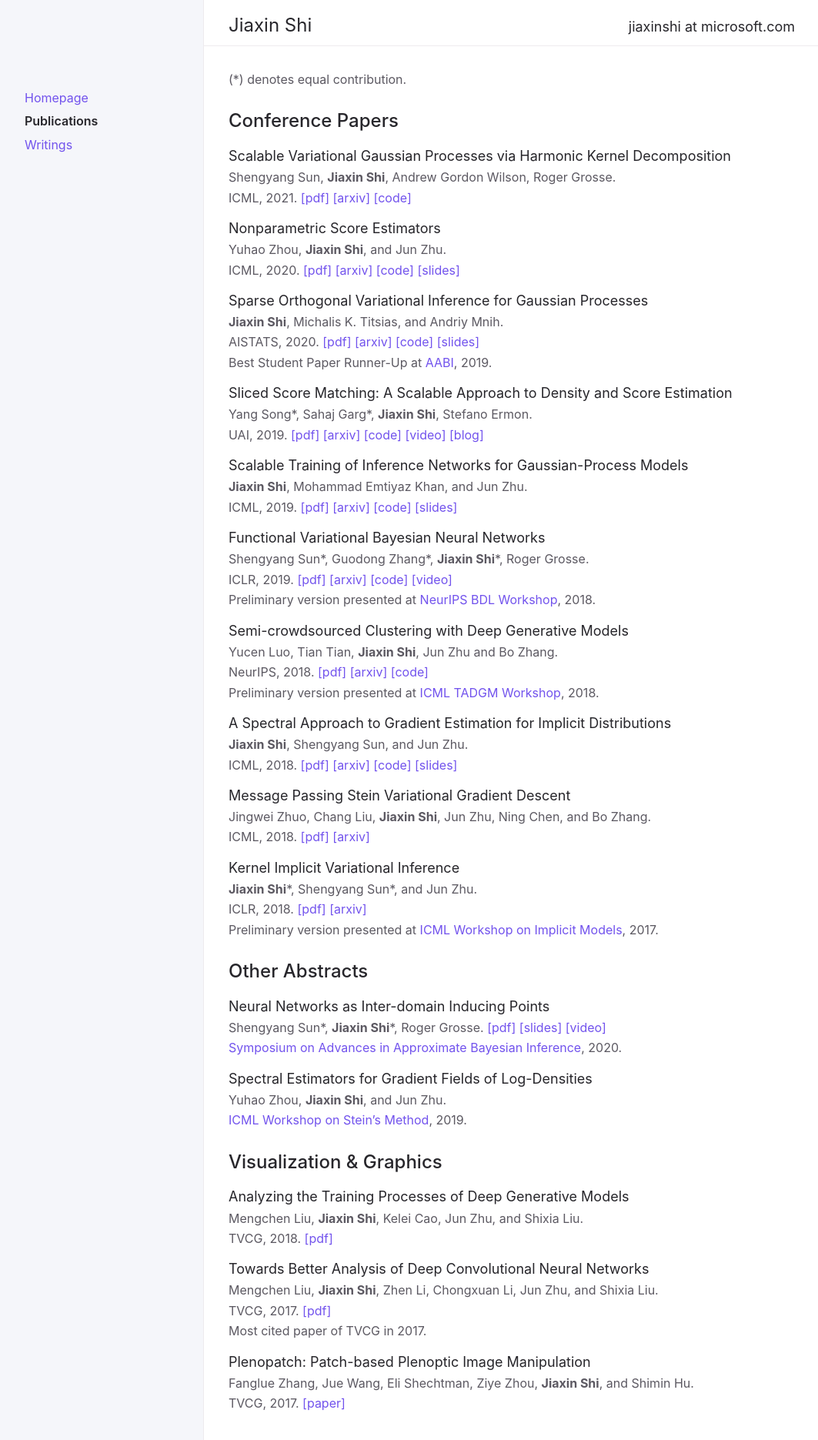
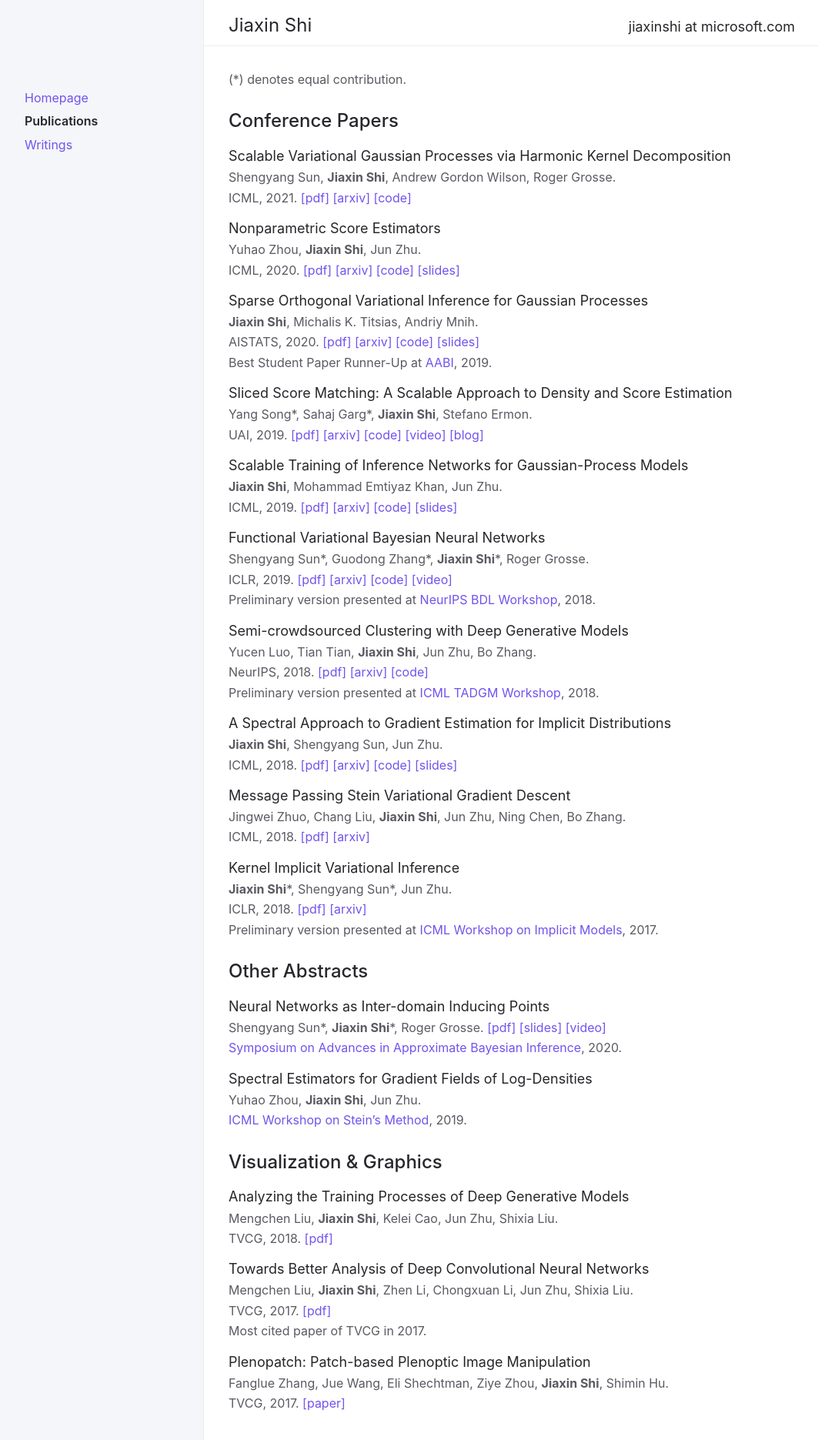
Before and after one commit to thjashin/thjashin.github.io, a Jekyll site: the page built from publications.md, in a window 1280 px wide. Shown: the top 1871 px of the page at 77% size, without its empty margins (91-1154 px from the left). Built offline with Jekyll 4.4.1, drawn with Linux system fonts in a browser that asks for light colours.

Commit message:
remove and

```diff
--- a/publications.md
+++ b/publications.md
@@ -23,7 +23,7 @@ ICML, 2021.
 
 Nonparametric Score Estimators
 {: .fs-5 .mb-1 .text-grey-dk-300}
-Yuhao Zhou, **Jiaxin Shi**, and Jun Zhu.
+Yuhao Zhou, **Jiaxin Shi**, Jun Zhu.
 {: .mb-1}
 ICML, 2020.
 [[pdf]](https://arxiv.org/pdf/2005.10099)
@@ -33,7 +33,7 @@ ICML, 2020.
 
 Sparse Orthogonal Variational Inference for Gaussian Processes
 {: .fs-5 .mb-1 .text-grey-dk-300}
-**Jiaxin Shi**, Michalis K. Titsias, and Andriy Mnih.
+**Jiaxin Shi**, Michalis K. Titsias, Andriy Mnih.
 {: .mb-1}
 AISTATS, 2020.
 [[pdf]](https://arxiv.org/pdf/1910.10596)
@@ -56,7 +56,7 @@ UAI, 2019.
 
 Scalable Training of Inference Networks for Gaussian-Process Models
 {: .fs-5 .mb-1 .text-grey-dk-300}
-**Jiaxin Shi**, Mohammad Emtiyaz Khan, and Jun Zhu.
+**Jiaxin Shi**, Mohammad Emtiyaz Khan, Jun Zhu.
 {: .mb-1}
 ICML, 2019.
 [[pdf]](https://arxiv.org/pdf/1905.10969.pdf)
@@ -78,7 +78,7 @@ Preliminary version presented at [NeurIPS BDL Workshop](http://bayesiandeeplearn
 
 Semi-crowdsourced Clustering with Deep Generative Models
 {: .fs-5 .mb-1 .text-grey-dk-300}
-Yucen Luo, Tian Tian, **Jiaxin Shi**, Jun Zhu and Bo Zhang.
+Yucen Luo, Tian Tian, **Jiaxin Shi**, Jun Zhu, Bo Zhang.
 {: .mb-1}
 NeurIPS, 2018.
 [[pdf]](https://arxiv.org/pdf/1810.11971.pdf)
@@ -89,7 +89,7 @@ Preliminary version presented at [ICML TADGM Workshop](https://sites.google.com/
 
 A Spectral Approach to Gradient Estimation for Implicit Distributions
 {: .fs-5 .mb-1 .text-grey-dk-300}
-**Jiaxin Shi**, Shengyang Sun, and Jun Zhu.
+**Jiaxin Shi**, Shengyang Sun, Jun Zhu.
 {: .mb-1}
 ICML, 2018.
 [[pdf]](https://arxiv.org/pdf/1806.02925.pdf)
@@ -99,7 +99,7 @@ ICML, 2018.
 
 Message Passing Stein Variational Gradient Descent
 {: .fs-5 .mb-1 .text-grey-dk-300}
-Jingwei Zhuo, Chang Liu, **Jiaxin Shi**, Jun Zhu, Ning Chen, and Bo Zhang.
+Jingwei Zhuo, Chang Liu, **Jiaxin Shi**, Jun Zhu, Ning Chen, Bo Zhang.
 {: .mb-1}
 ICML, 2018.
 [[pdf]](http://proceedings.mlr.press/v80/zhuo18a/zhuo18a.pdf)
@@ -107,7 +107,7 @@ ICML, 2018.
 
 Kernel Implicit Variational Inference
 {: .fs-5 .mb-1 .text-grey-dk-300}
-**Jiaxin Shi**\*, Shengyang Sun\*, and Jun Zhu.
+**Jiaxin Shi**\*, Shengyang Sun\*, Jun Zhu.
 {: .mb-1}
 ICLR, 2018.
 [[pdf]](https://arxiv.org/pdf/1705.10119.pdf)
@@ -128,7 +128,7 @@ Shengyang Sun*, **Jiaxin Shi**\*, Roger Grosse.
 
 Spectral Estimators for Gradient Fields of Log-Densities
 {: .fs-5 .mb-1 .text-grey-dk-300}
-Yuhao Zhou, **Jiaxin Shi**, and Jun Zhu.
+Yuhao Zhou, **Jiaxin Shi**, Jun Zhu.
 {: .mb-1}
 [ICML Workshop on Stein's Method](https://steinworkshop.github.io/), 2019.
 
@@ -144,7 +144,7 @@ NeurIPS Bayesian Deep Learning Workshop, Montréal, Canada, 2018.
 <!--
 Semi-crowdsourced Clustering with Deep Generative Models
 {: .fs-5 .mb-1 .text-grey-dk-300}
-Yucen Luo, Tian Tian, **Jiaxin Shi**, Jun Zhu and Bo Zhang.
+Yucen Luo, Tian Tian, **Jiaxin Shi**, Jun Zhu, Bo Zhang.
 {: .mb-1}
 ICML Workshop on Theoretical Foundations and Applications of Deep Generative Models, Stockholm, Sweden, 2018.
 [[pdf]](https://drive.google.com/open?id=1waXNf7-Mko4A0WvGVnlMndRRvEMCT3YX)
@@ -153,7 +153,7 @@ ICML Workshop on Theoretical Foundations and Applications of Deep Generative Mod
 <!--
 Implicit Variational Inference with Kernel Density Ratio Fitting
 {: .fs-5 .mb-1 .text-grey-dk-300}
-**Jiaxin Shi**, Shengyang Sun and Jun Zhu.
+**Jiaxin Shi**, Shengyang Sun, Jun Zhu.
 {: .mb-1}
 ICML Workshop on Implicit Models, Sydney, Australia, 2017.
 [[pdf]](http://ml.cs.tsinghua.edu.cn/~jun/pub/implicit-vi-kdrf.pdf)
@@ -163,14 +163,14 @@ ICML Workshop on Implicit Models, Sydney, Australia, 2017.
 
 Analyzing the Training Processes of Deep Generative Models
 {: .fs-5 .mb-1 .text-grey-dk-300}
-Mengchen Liu, **Jiaxin Shi**, Kelei Cao, Jun Zhu, and Shixia Liu.
+Mengchen Liu, **Jiaxin Shi**, Kelei Cao, Jun Zhu, Shixia Liu.
 {: .mb-1}
 TVCG, 2018.
 [[pdf]](http://shixialiu.com/publications/dgmtracker/paper.pdf)
 
 Towards Better Analysis of Deep Convolutional Neural Networks
 {: .fs-5 .mb-1 .text-grey-dk-300}
-Mengchen Liu, **Jiaxin Shi**, Zhen Li, Chongxuan Li, Jun Zhu, and Shixia Liu.
+Mengchen Liu, **Jiaxin Shi**, Zhen Li, Chongxuan Li, Jun Zhu, Shixia Liu.
 {: .mb-1}
 TVCG, 2017.
 [[pdf]](http://shixialiu.com/publications/cnnvis/paper.pdf)
@@ -179,7 +179,7 @@ Most cited paper of TVCG in 2017.
 
 Plenopatch: Patch-based Plenoptic Image Manipulation
 {: .fs-5 .mb-1 .text-grey-dk-300}
-Fanglue Zhang, Jue Wang, Eli Shechtman, Ziye Zhou, **Jiaxin Shi**, and Shimin Hu.
+Fanglue Zhang, Jue Wang, Eli Shechtman, Ziye Zhou, **Jiaxin Shi**, Shimin Hu.
 {: .mb-1}
 TVCG, 2017.
 [[paper]](https://ieeexplore.ieee.org/document/7414488)
```
Also changed, not shown: index.md (+3 -3 lines).
